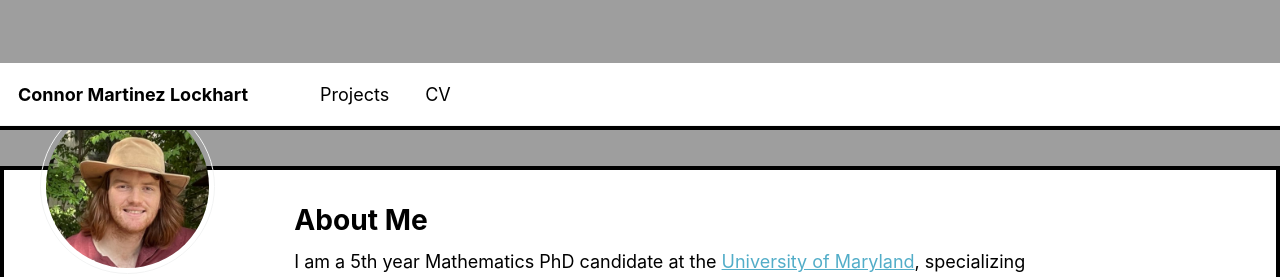
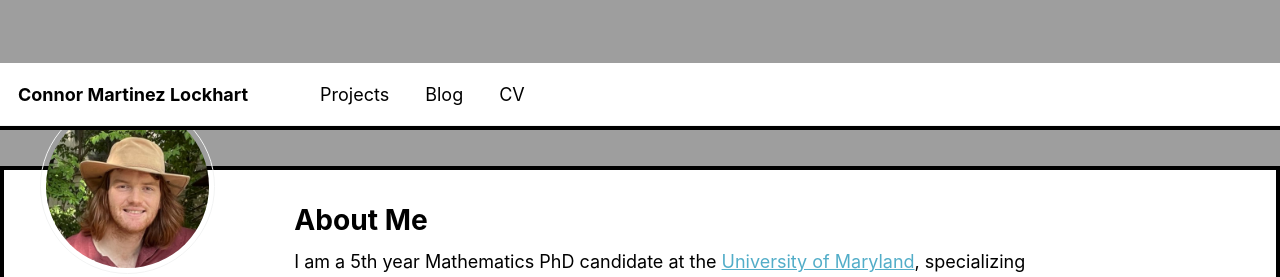
Before and after one commit to Conair94/conair94.github.io, a Jekyll site: the page built from _pages/about.md, in a window 1280 px wide. Shown: the top 277 px of the page. Built offline with Jekyll 4.4.1, drawn with Linux system fonts in a browser that asks for light colours.

Commit message:
new blog link

```diff
--- a/_data/navigation.yml
+++ b/_data/navigation.yml
@@ -14,5 +14,8 @@ main:
   - title: "Projects"
     url: /portfolio/
 
+  - title: "Blog"
+    url: https://conair94.github.io/Quarto/
+
   - title: "CV"
     url: /cv/
```
